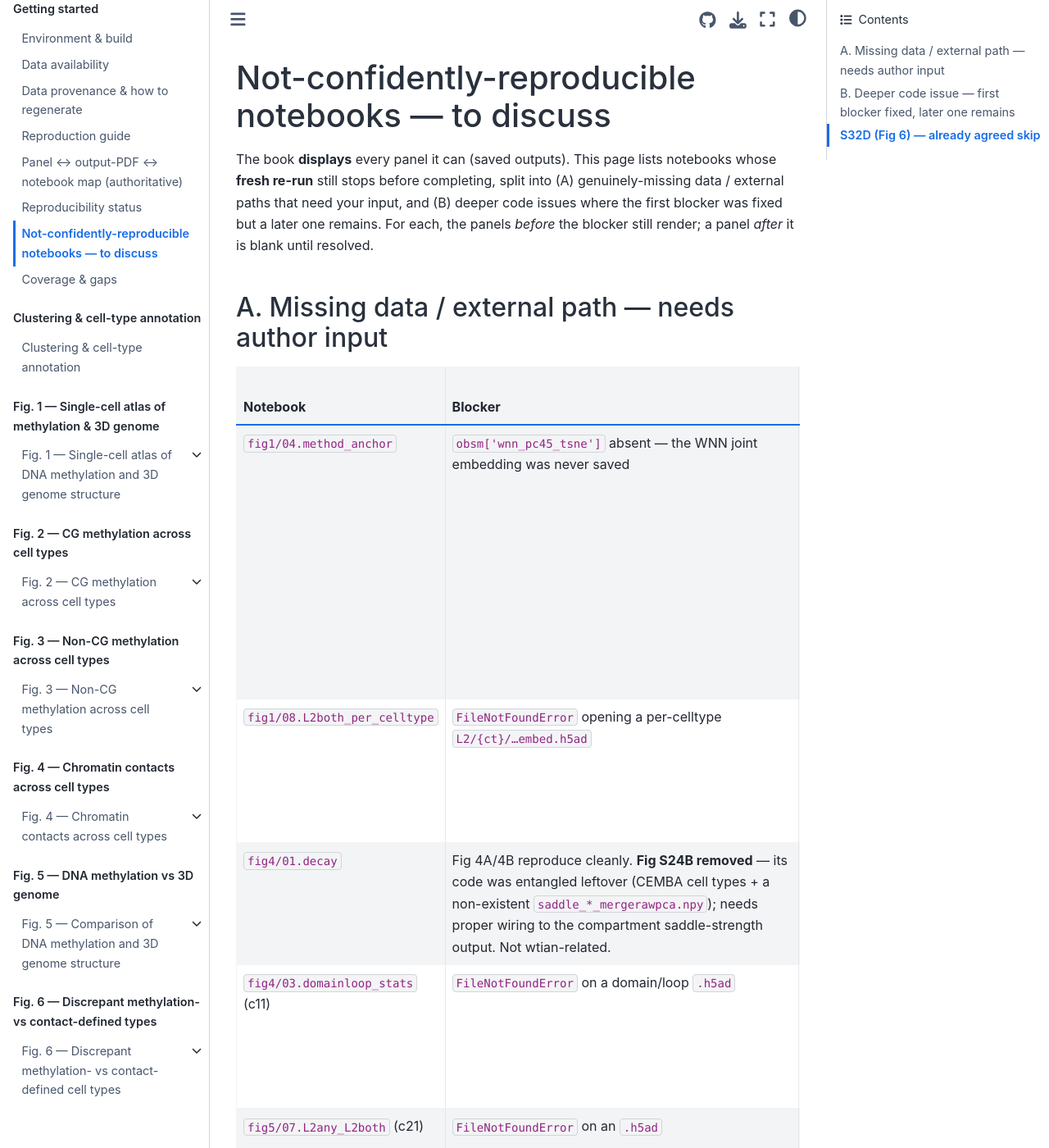
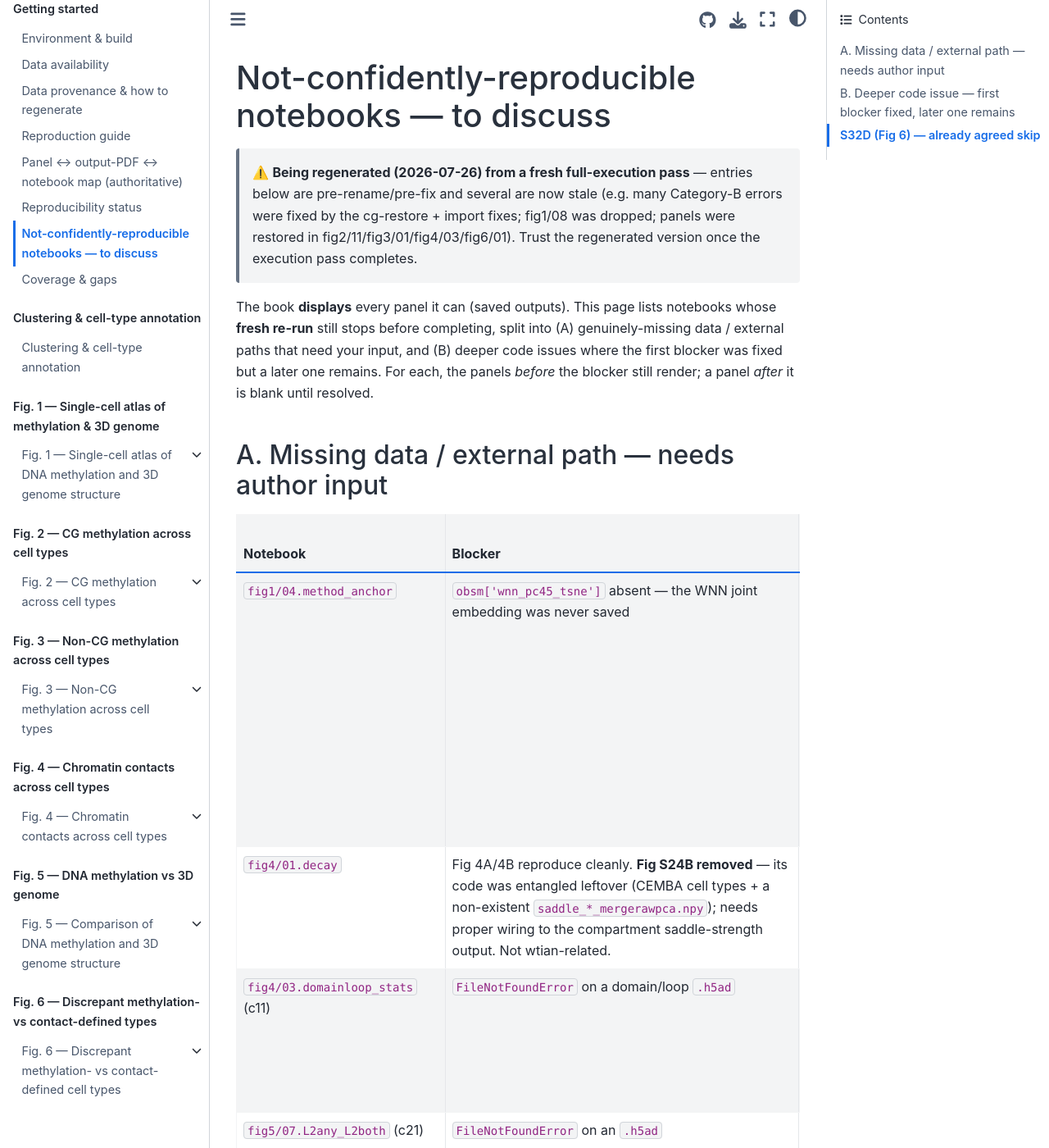
Before and after one commit to zhoujt1994/HumanCellEpigenomeAtlas, a Jupyter Book: the page built from NONCONFIDENT.md, in a window 1280 px wide and 1400 px high. Shown: the whole window at 82% size. Built offline with Jupyter Book 1.0.4 settings and Sphinx 7.4.7 and the Sphinx Book theme 1.1.4, drawn with Linux system fonts in a browser that asks for light colours; pages that are not in the unit, such as notebooks, are missing from menus.

Commit message:
(a) mark NONCONFIDENT/gaps as being regenerated from full-execution pass; remove dropped fig1/08 entry

```diff
--- a/NONCONFIDENT.md
+++ b/NONCONFIDENT.md
@@ -1,4 +1,6 @@
 # Not-confidently-reproducible notebooks — to discuss
+
+> ⚠️ **Being regenerated (2026-07-26) from a fresh full-execution pass** — entries below are pre-rename/pre-fix and several are now stale (e.g. many Category-B errors were fixed by the cg-restore + import fixes; fig1/08 was dropped; panels were restored in fig2/11/fig3/01/fig4/03/fig6/01). Trust the regenerated version once the execution pass completes.
 
 The book **displays** every panel it can (saved outputs). This page lists notebooks whose
 **fresh re-run** still stops before completing, split into (A) genuinely-missing data /
@@ -11,7 +13,6 @@ panel *after* it is blank until resolved.
 | Notebook | Blocker | Panel impact |
 |----------|---------|--------------|
 | `fig1/04.method_anchor` | `obsm['wnn_pc45_tsne']` absent — the WNN joint embedding was never saved | Fig S2C/D/E render (earlier cells); the WNN-vs-Concat QC after it does not |
-| `fig1/08.L2both_per_celltype` | `FileNotFoundError` opening a per-celltype `L2/{ct}/…embed.h5ad` | **Fig S5 blank** (per-tissue subtype tSNE) |
 | `fig4/01.decay` | Fig 4A/4B reproduce cleanly. **Fig S24B removed** — its code was entangled leftover (CEMBA cell types + a non-existent `saddle_*_mergerawpca.npy`); needs proper wiring to the compartment saddle-strength output. Not wtian-related. | 4A/4B render; S24B dropped |
 | `fig4/03.domainloop_stats` (c11) | `FileNotFoundError` on a domain/loop `.h5ad` | some of Fig 4D/S25 render; the rest blank |
 | `fig5/07.L2any_L2both` (c21) | `FileNotFoundError` on an `.h5ad` | **Fig 5I** (the violin, after c21) blank |
```
Also changed, not shown: gaps.md (+2 -0 lines).
